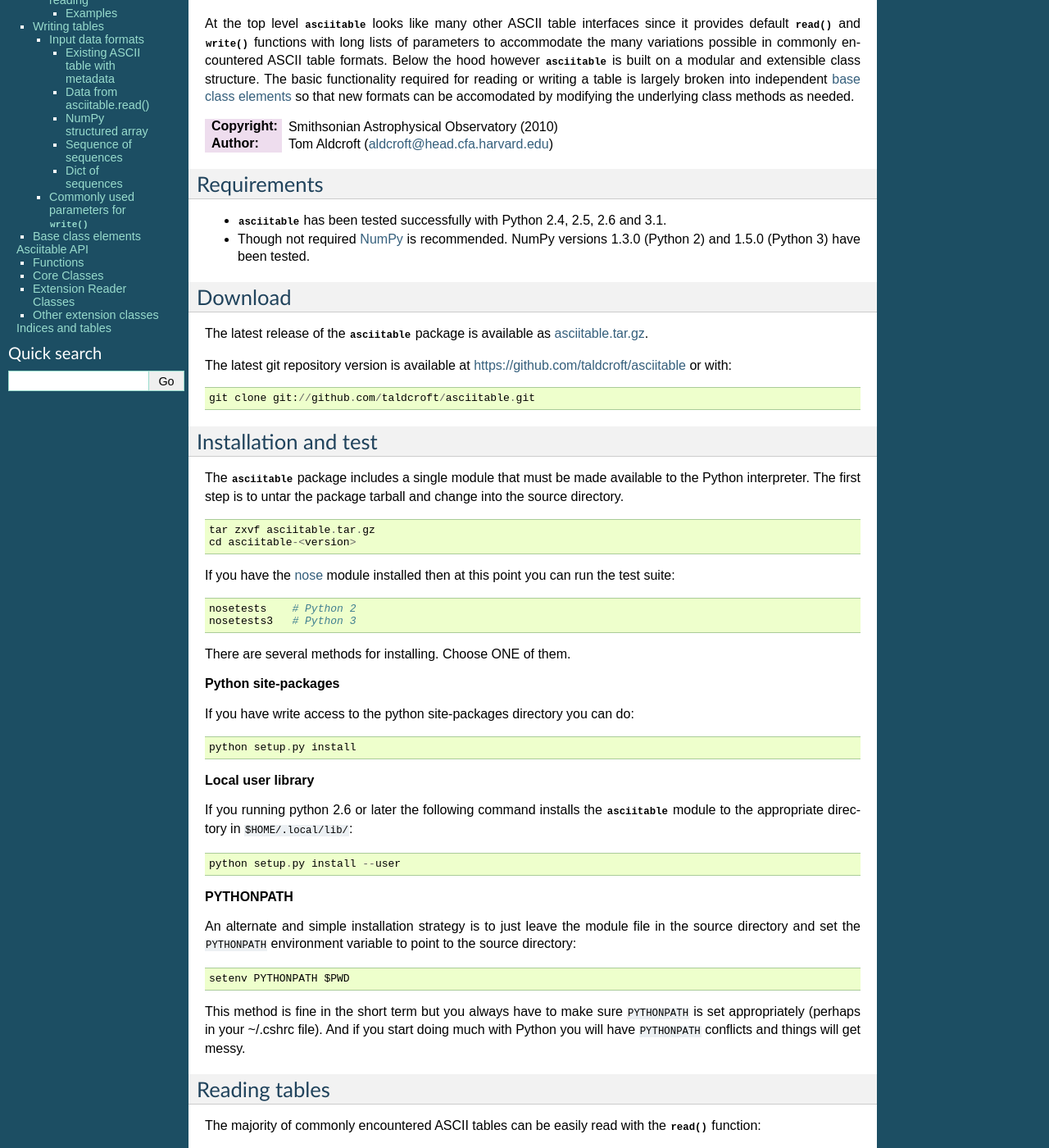
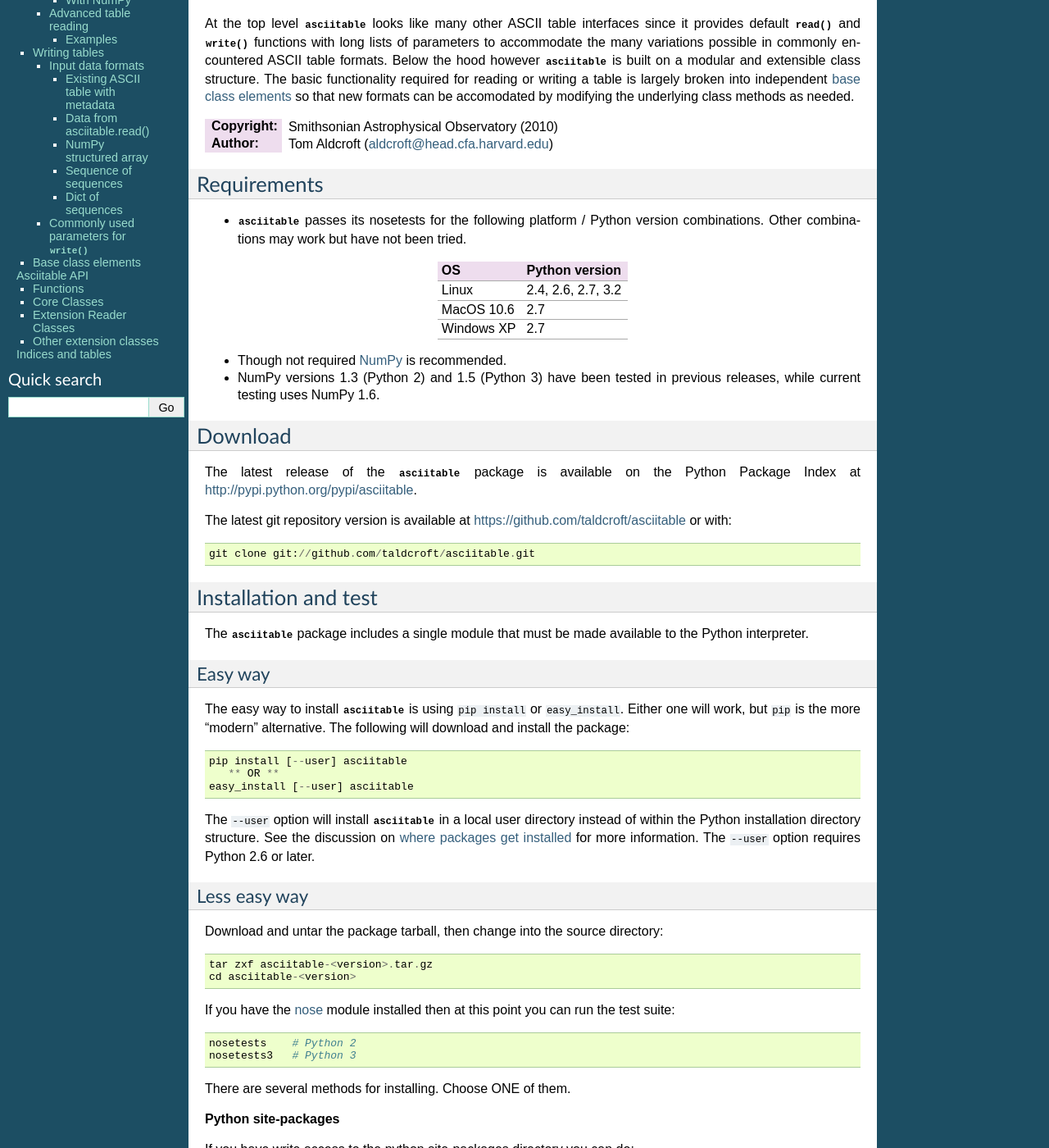
Before and after one commit to taldcroft/asciitable, a Sphinx documentation site: the page built from doc/index.rst, in a window 1280 px wide and 1400 px high, scrolled down 370 px. Shown: the whole window at 82% size. Built offline with Sphinx 7.4.7, drawn with Linux system fonts in a browser that asks for light colours; some of the changed text lies outside the part shown.

Commit message:
Update docs
- Reflect Windows and MacOS testing
- Updated download (PyPI) and install instructions

```diff
--- a/doc/index.rst
+++ b/doc/index.rst
@@ -33,15 +33,29 @@ class methods as needed.
 
 Requirements
 ---------------
-* :mod:`asciitable` has been tested successfully with Python 2.4, 2.5, 2.6 and 3.1.
+* :mod:`asciitable` passes its nosetests for the following platform / Python
+  version combinations.  Other combinations may work but have not been
+  tried.
+
+=========== ===================
+OS          Python version
+=========== ===================
+Linux       2.4, 2.6, 2.7, 3.2
+MacOS 10.6  2.7
+Windows XP  2.7
+=========== ===================
+
 * Though not required `NumPy <http://numpy.scipy.org/>`_ is recommended.
-  NumPy versions 1.3.0 (Python 2) and 1.5.0 (Python 3) have been tested.
+* NumPy versions 1.3 (Python 2) and 1.5 (Python 3) have been tested
+  in previous releases, while current testing uses NumPy 1.6.
+
+
 
 Download
 ---------------------------
 
-The latest release of the :mod:`asciitable` package is available as
-`asciitable.tar.gz <http://cxc.harvard.edu/contrib/asciitable/downloads/asciitable.tar.gz>`_.
+The latest release of the :mod:`asciitable` package is available on the Python Package Index at
+`<http://pypi.python.org/pypi/asciitable>`_.
 
 The latest git repository version is available at `<https://github.com/taldcroft/asciitable>`_ or with::
 
@@ -51,10 +65,31 @@ Installation and test
 ---------------------
 
 The :mod:`asciitable` package includes a single module that must be made
-available to the Python interpreter.  The first step is to untar the package
-tarball and change into the source directory.  ::
+available to the Python interpreter.
 
-  tar zxvf asciitable.tar.gz
+Easy way
+^^^^^^^^^^^
+
+The easy way to install :mod:`asciitable` is using ``pip install`` or
+``easy_install``.  Either one will work, but ``pip`` is the more "modern"
+alternative.  The following will download and install the package::
+
+  pip install [--user] asciitable
+     ** OR **
+  easy_install [--user] asciitable
+
+The ``--user`` option will install :mod:`asciitable` in a local user directory
+instead of within the Python installation directory structure.  See the
+discussion on `where packages get installed
+<http://python4astronomers.github.com/installation/packages.html#where-to-packages-get-installed>`_
+for more information.  The ``--user`` option requires Python 2.6 or later.
+
+Less easy way
+^^^^^^^^^^^^^^
+
+Download and untar the package tarball, then change into the source directory::
+
+  tar zxf asciitable-<version>.tar.gz
   cd asciitable-<version>
 
 If you have the `nose <http://somethingaboutorange.com/mrl/projects/nose>`_ module
@@ -73,24 +108,10 @@ If you have write access to the python site-packages directory you can do::
 
 **Local user library**
 
-If you running python 2.6 or later the following command installs the :mod:`asciitable` module to the appropriate directory in
-``$HOME/.local/lib/``::
+If you running python 2.6 or later the following command installs the
+:mod:`asciitable` module to the appropriate local user directory::
 
   python setup.py install --user
-
-**PYTHONPATH**
-
-An alternate and simple installation strategy is to just leave the module file in
-the source directory and set the ``PYTHONPATH`` environment variable to point
-to the source directory::
-
-  setenv PYTHONPATH $PWD
-
-This method is fine in the short term but you always have to make sure
-``PYTHONPATH`` is set appropriately (perhaps in your ~/.cshrc file).  And if you
-start doing much with Python you will have ``PYTHONPATH`` conflicts and things
-will get messy.
-
 
 Reading tables
 ----------------------------
--- a/setup.py
+++ b/setup.py
@@ -34,7 +34,6 @@ setup(name='asciitable',
       author='Tom Aldcroft',
       author_email='aldcroft@head.cfa.harvard.edu',
       url='http://cxc.harvard.edu/contrib/asciitable',
-      download_url='http://cxc.harvard.edu/contrib/asciitable/downloads/asciitable.tar.gz',
       license='BSD',
       platforms=['any'],
       classifiers=[
```
